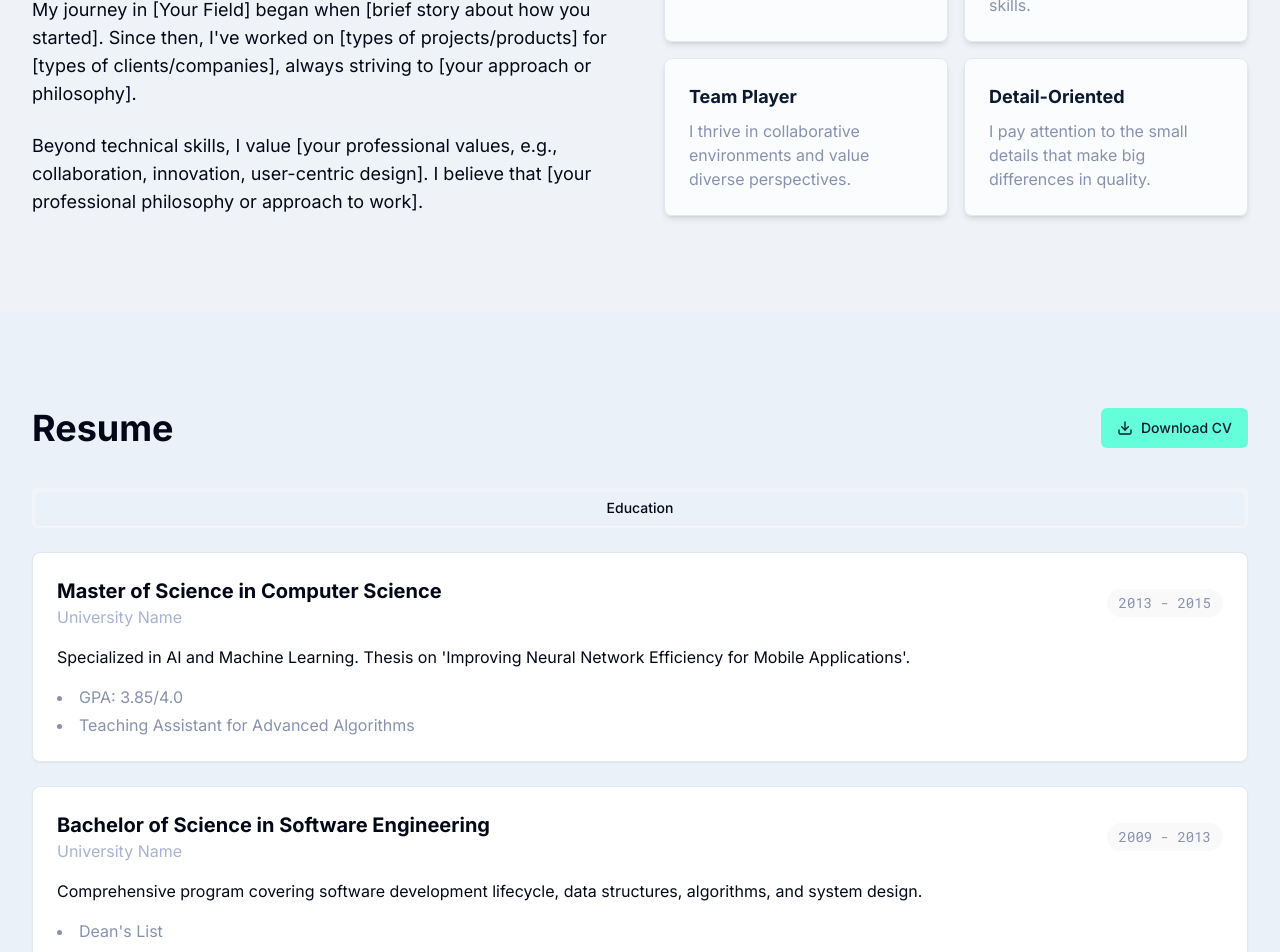
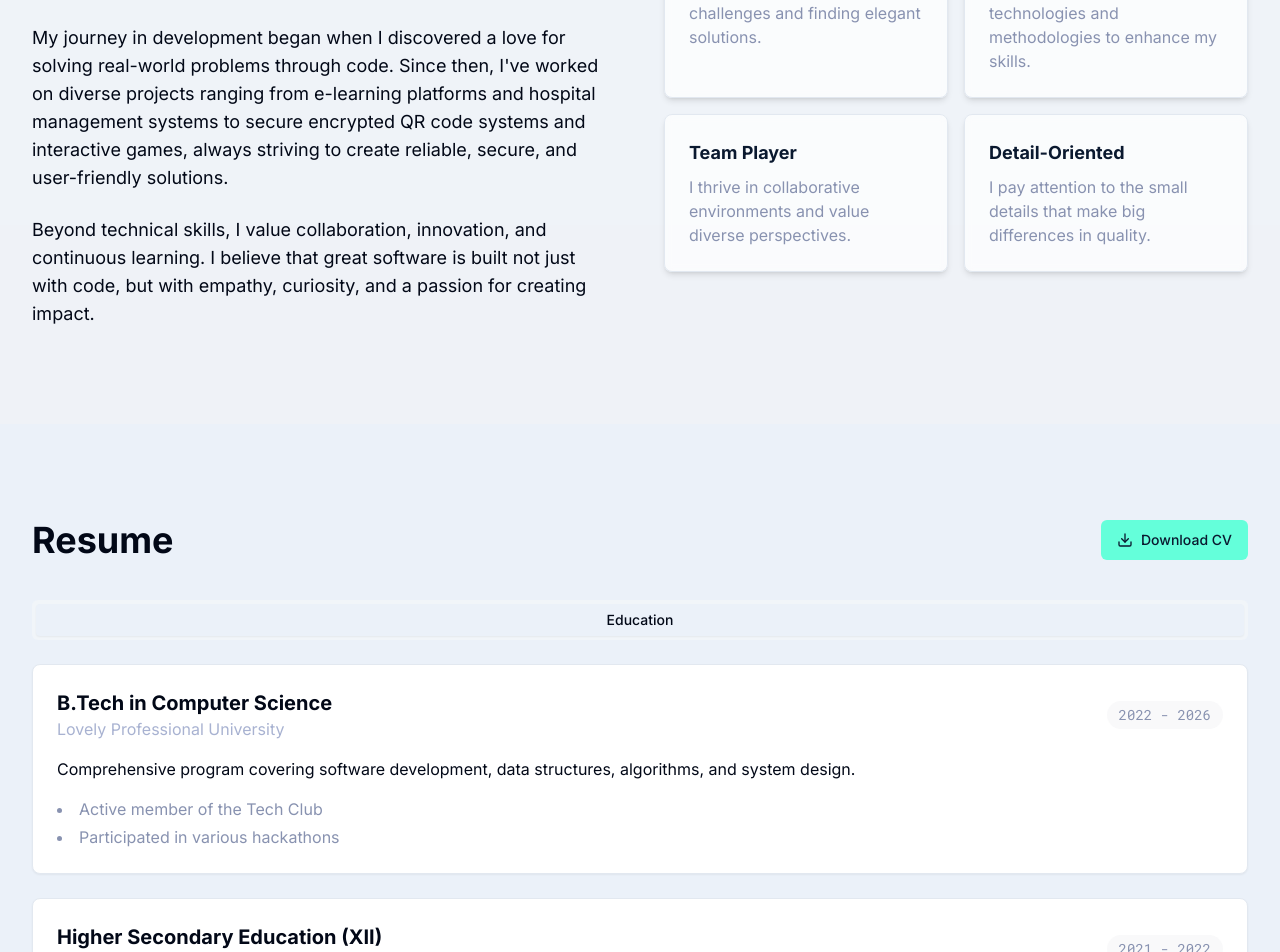
Before and after one commit to Dev-kumar-43/devkumar32, a React (Vite) app: page / in a window 1280 px wide. Shown: the part 1300-2252 px from the top of the page. Built offline with nearby package versions, Linux system fonts and the light colour scheme.

Commit message:
Update content in components
Updates the name and content in the about me section. Updates the education and certification sections.

```diff
--- a/src/components/About.tsx
+++ b/src/components/About.tsx
@@ -11,19 +11,19 @@ const About: React.FC = () => {
         <div className="grid grid-cols-1 lg:grid-cols-2 gap-12 items-center">
           <div>
             <p className="text-lg mb-6 opacity-0 animate-slide-up">
-              Hello! I'm [Your Name], a passionate [Your Profession] with [X years] of experience in [Your Field].
-              I specialize in [Your Specializations], developing solutions that [brief description of what you do].
+              Hello! I'm Dev Kumar, a passionate Full-Stack Developer with 2+ years of experience in web development and scalable application design.
+              I specialize in MERN stack (MongoDB, Express.js, React.js, Node.js), developing solutions that blend seamless front-end interfaces with powerful back-end systems.
             </p>
 
             <p className="text-lg mb-6 opacity-0 animate-slide-up" style={{ animationDelay: '0.2s' }}>
-              My journey in [Your Field] began when [brief story about how you started]. Since then,
-              I've worked on [types of projects/products] for [types of clients/companies], always
-              striving to [your approach or philosophy].
+              My journey in development began when I discovered a love for solving real-world problems through code. Since then,
+              I've worked on diverse projects ranging from e-learning platforms and hospital management systems to secure encrypted QR code systems and interactive games,
+              always striving to create reliable, secure, and user-friendly solutions.
             </p>
 
             <p className="text-lg opacity-0 animate-slide-up" style={{ animationDelay: '0.4s' }}>
-              Beyond technical skills, I value [your professional values, e.g., collaboration, innovation, user-centric design].
-              I believe that [your professional philosophy or approach to work].
+              Beyond technical skills, I value collaboration, innovation, and continuous learning.
+              I believe that great software is built not just with code, but with empathy, curiosity, and a passion for creating impact.
             </p>
           </div>
 
--- a/src/components/Certifications.tsx
+++ b/src/components/Certifications.tsx
@@ -1,56 +1,41 @@
-
 import React from 'react';
 import { Card, CardContent } from '@/components/ui/card';
 import { Badge } from '@/components/ui/badge';
 import { ExternalLink } from 'lucide-react';
 
-interface Certification {
-  id: number;
-  title: string;
-  issuer: string;
-  date: string;
-  description: string;
-  credentialLink?: string;
-  badgeImage?: string;
-}
-
 const Certifications: React.FC = () => {
-  const certifications: Certification[] = [
+  const certifications = [
     {
       id: 1,
-      title: "AWS Certified Solutions Architect",
-      issuer: "Amazon Web Services",
-      date: "October 2023",
-      description: "Comprehensive understanding of AWS architecture best practices and services for designing and deploying scalable systems.",
-      credentialLink: "https://example.com/credential",
-      badgeImage: "https://images.unsplash.com/photo-1649972904349-6e44c42644a7?auto=format&fit=crop&q=80&w=300"
+      title: "Getting Started with AI and Machine Learning",
+      issuer: "LinkedIn",
+      date: "Nov 2023 - Dec 2023",
+      description: "Comprehensive understanding of AI and ML fundamentals, including practical implementation and best practices.",
+      credentialLink: "https://example.com/credential"
     },
     {
       id: 2,
-      title: "Professional Scrum Master I",
-      issuer: "Scrum.org",
-      date: "July 2022",
-      description: "Certified in Scrum methodology implementation, project management, and agile practices.",
-      credentialLink: "https://example.com/credential",
-      badgeImage: "https://images.unsplash.com/photo-1488590528505-98d2b5aba04b?auto=format&fit=crop&q=80&w=300"
+      title: "Programming using Java",
+      issuer: "Cipher Schools",
+      date: "Jun 2024 - Jul 2024",
+      description: "Advanced Java programming concepts, including OOP, multithreading, and GUI development.",
+      credentialLink: "https://example.com/credential"
     },
     {
       id: 3,
-      title: "Google Cloud Professional Data Engineer",
-      issuer: "Google Cloud",
-      date: "May 2023",
-      description: "Ability to design, build, and maintain data processing systems with a focus on security and scalability.",
-      credentialLink: "https://example.com/credential",
-      badgeImage: "https://images.unsplash.com/photo-1531297484001-80022131f5a1?auto=format&fit=crop&q=80&w=300"
+      title: "Generative AI with Large Language Models",
+      issuer: "Coursera",
+      date: "Nov 2023 - Dec 2023",
+      description: "Deep dive into LLM architecture, training, and implementation strategies.",
+      credentialLink: "https://example.com/credential"
     },
     {
       id: 4,
-      title: "Microsoft Certified: Azure Developer Associate",
-      issuer: "Microsoft",
-      date: "January 2023",
-      description: "Skills in designing, building, testing, and maintaining cloud applications on Microsoft Azure.",
-      credentialLink: "https://example.com/credential",
-      badgeImage: "https://images.unsplash.com/photo-1605810230434-7631ac76ec81?auto=format&fit=crop&q=80&w=300"
+      title: "Ethical Hacking Essentials",
+      issuer: "Coursera",
+      date: "Dec 2024 - Jan 2025",
+      description: "Comprehensive training in cybersecurity principles and ethical hacking methodologies.",
+      credentialLink: "https://example.com/credential"
     }
   ];
 
--- a/src/components/Hero.tsx
+++ b/src/components/Hero.tsx
@@ -1,8 +1,6 @@
-
 import React from 'react';
 import { Button } from '@/components/ui/button';
 import { ArrowDown } from 'lucide-react';
-import { cn } from '@/lib/utils';
 
 const Hero: React.FC = () => {
   return (
@@ -14,7 +12,7 @@ const Hero: React.FC = () => {
               Hi there, I'm
             </p>
             <h1 className="text-5xl md:text-6xl lg:text-7xl font-bold leading-tight mb-4 opacity-0 animate-fade-in" style={{ animationDelay: '0.4s' }}>
-              <span className="text-foreground">Your Full Name</span>
+              <span className="text-foreground">Dev Kumar</span>
               <span className="text-gradient">.</span>
             </h1>
             <h2 className="text-3xl md:text-4xl lg:text-5xl font-bold text-slate mb-6 opacity-0 animate-fade-in" style={{ animationDelay: '0.6s' }}>
--- a/src/components/Resume.tsx
+++ b/src/components/Resume.tsx
@@ -27,18 +27,18 @@ const Resume: React.FC = () => {
             <div className="space-y-6">
               {[
                 {
-                  degree: "Master of Science in Computer Science",
-                  institution: "University Name",
-                  period: "2013 - 2015",
-                  description: "Specialized in AI and Machine Learning. Thesis on 'Improving Neural Network Efficiency for Mobile Applications'.",
-                  achievements: ["GPA: 3.85/4.0", "Teaching Assistant for Advanced Algorithms"]
+                  degree: "B.Tech in Computer Science",
+                  institution: "Lovely Professional University",
+                  period: "2022 - 2026",
+                  description: "Comprehensive program covering software development, data structures, algorithms, and system design.",
+                  achievements: ["Active member of the Tech Club", "Participated in various hackathons"]
                 },
                 {
-                  degree: "Bachelor of Science in Software Engineering",
-                  institution: "University Name",
-                  period: "2009 - 2013",
-                  description: "Comprehensive program covering software development lifecycle, data structures, algorithms, and system design.",
-                  achievements: ["Dean's List", "Senior Project: E-commerce Platform"]
+                  degree: "Higher Secondary Education (XII)",
+                  institution: "Suraj School",
+                  period: "2021 - 2022",
+                  description: "Completed higher secondary education with focus on Mathematics and Computer Science.",
+                  achievements: ["School prefect", "Tech Club coordinator"]
                 }
               ].map((edu, index) => (
                 <EducationCard key={index} {...edu} delay={index * 0.2} />
```
